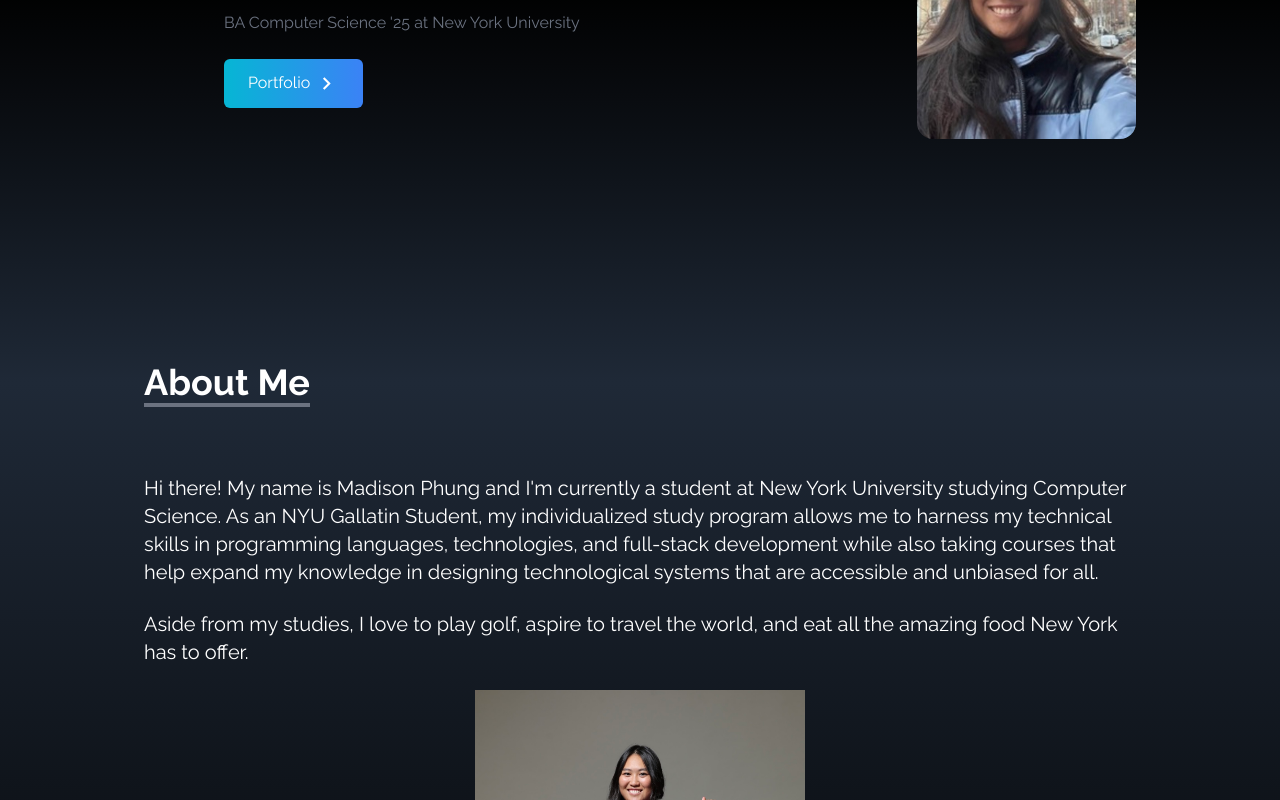
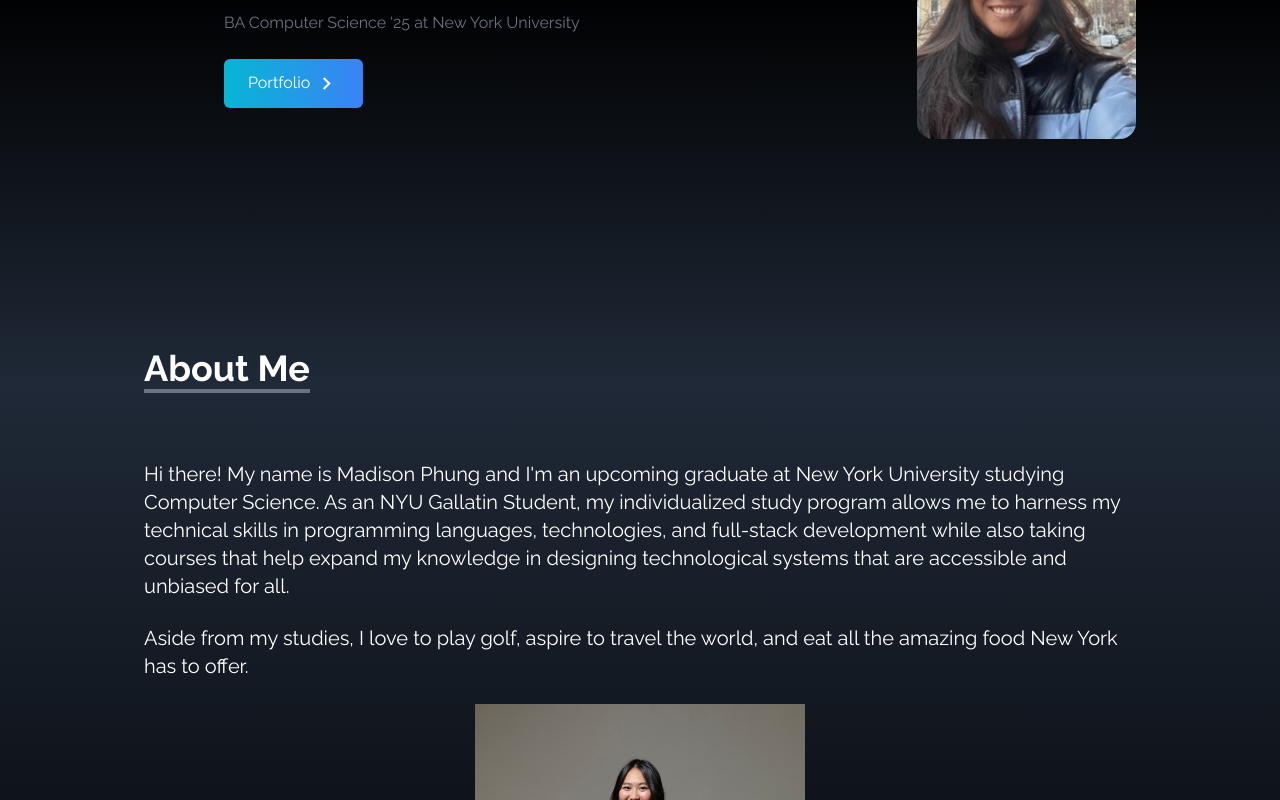
Before and after one commit to mkphung29/portfolio, a React (Create React App) app: page / in a window 1280 px wide. Shown: the part 417-1217 px from the top of the page. Built offline with nearby package versions, Linux system fonts and the light colour scheme; a web font is replaced by a local one.

Commit message:
Update bio

```diff
--- a/src/components/About.jsx
+++ b/src/components/About.jsx
@@ -13,8 +13,8 @@ const About = () => {
             </div>
 
             <p className="text-xl mt-10">
-                Hi there! My name is Madison Phung and I'm currently a
-                student at New York University studying Computer Science.
+                Hi there! My name is Madison Phung and I'm an upcoming
+                graduate at New York University studying Computer Science.
                 As an NYU Gallatin Student, my individualized study program
                 allows me to harness my technical skills in programming languages,
                 technologies, and full-stack development while also taking courses that
```
